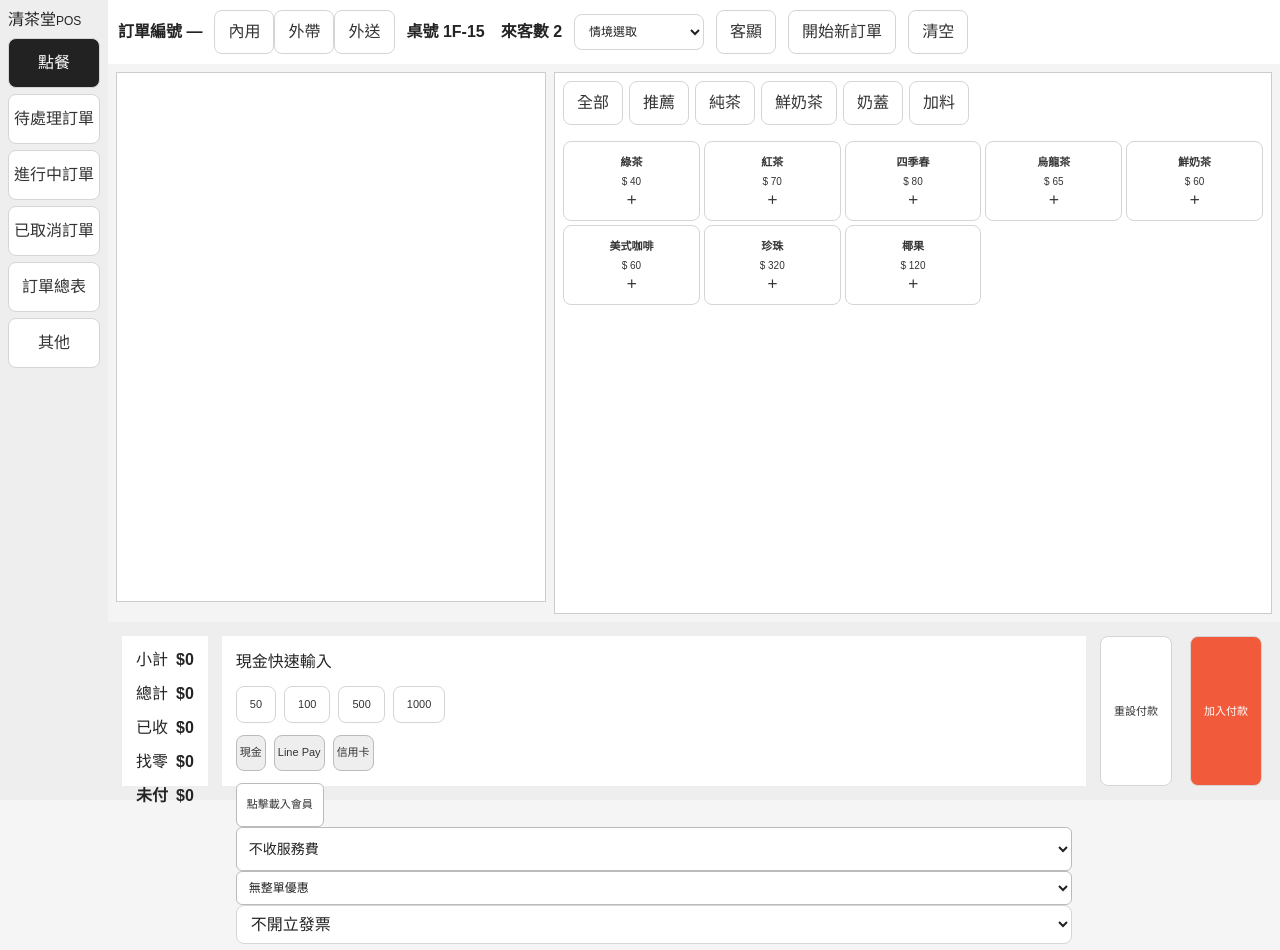
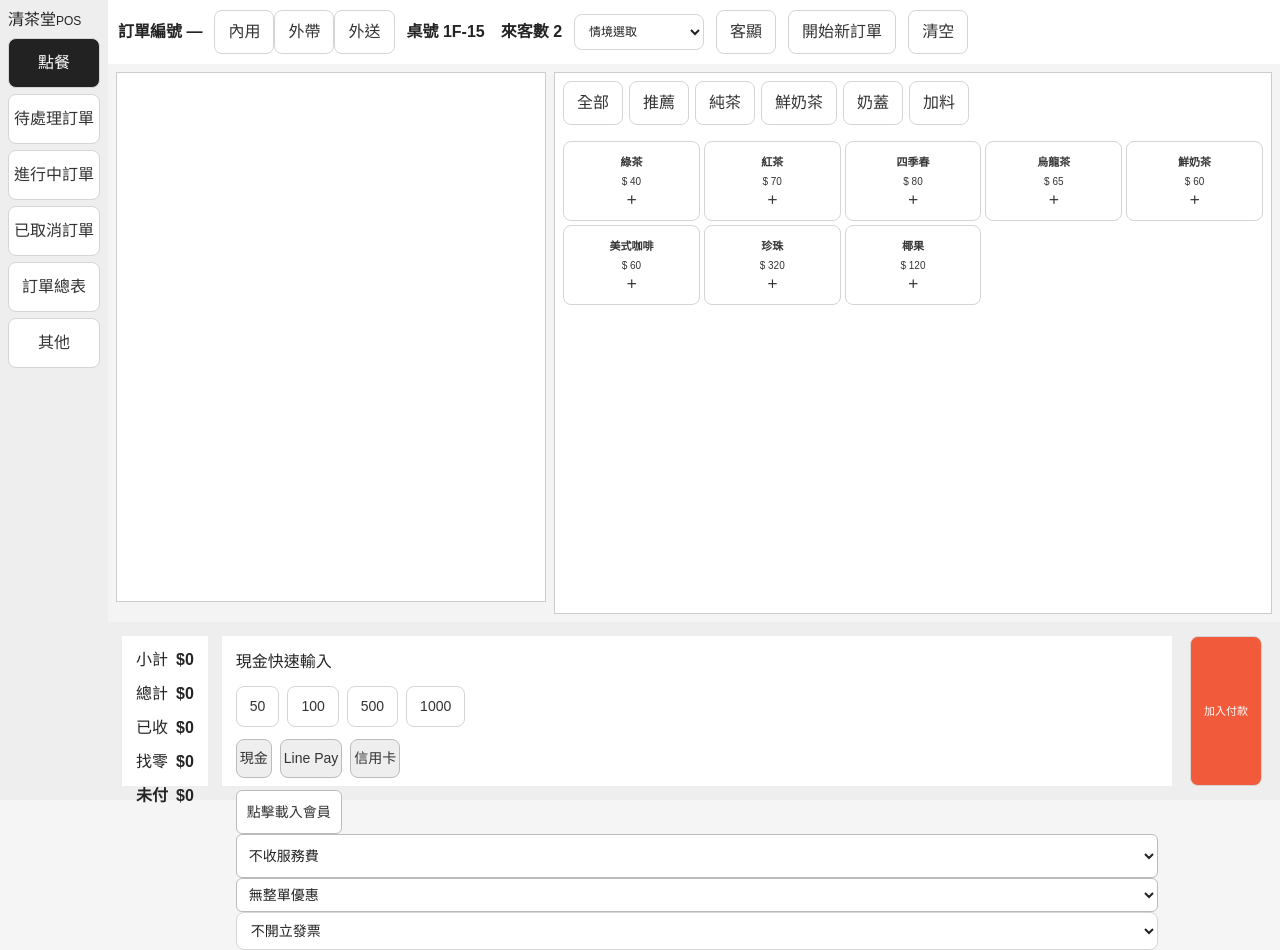
Before and after one commit to chi861008/2nd-prototype, a Next.js app: page /control in a window 1280 px wide. Built offline with nearby package versions, Linux system fonts and the light colour scheme.

Commit message:
Sync POS customer display and refine payment UI

```diff
--- a/src/app/globals.css
+++ b/src/app/globals.css
@@ -205,3 +205,14 @@
 .completion .completed-total,.completion .change-row{display:grid;grid-template-columns:minmax(0,1fr) 110px;column-gap:10px;align-items:baseline}.completion .completed-total{margin:8px 0 0!important}.completion .change-row{margin:0!important;padding:0 20px!important}.completion .completed-total>span,.completion .change-row>span{text-align:left}.completion .completed-total>strong,.completion .change-row>strong{justify-self:end;text-align:right;min-width:110px}
 /* Completion screen matches the compact customer-display reference. */
 .completion .completed-card{width:min(330px,calc(100% - 40px));min-height:282px;padding:16px 22px;border-radius:12px}.completion .completed-card .eyebrow{font-size:9px;letter-spacing:2px}.completion .completed-card h1{font-size:28px;line-height:1.2;margin:8px 0}.completion .completed-card .thanks{font-size:11px}.completion .completed-total{grid-template-columns:minmax(0,1fr) 110px;margin:20px 0 0!important}.completion .completed-total>span{font-size:16px}.completion .completed-total>strong{font-size:34px;min-width:110px}.completion .change-row{grid-template-columns:minmax(0,1fr) 110px;margin:0!important;padding:0 20px!important}.completion .change-row>span{font-size:16px}.completion .change-row>strong{font-size:30px;min-width:110px}.completion .pickup{width:150px;min-height:80px;margin:12px auto 0;padding:6px 12px 10px;border-radius:12px}.completion .pickup span{font-size:14px}.completion .pickup strong{font-size:34px}
+/* Scroll sync layout: only the customer item zone scrolls; cards keep their natural height. */
+.customer.split .scrollable-lines{flex:1;min-height:0;overflow-y:auto;scrollbar-width:none}.customer.split .scrollable-lines::-webkit-scrollbar{display:none}.customer.split .order-line{flex-shrink:0;height:auto}.customer.split .order-list{min-height:0;display:flex;flex-direction:column;overflow:hidden}.customer.split .scrollable-lines{position:relative}
+.completion .pickup{display:flex;flex-direction:column;align-items:center;justify-content:center;text-align:center;box-sizing:border-box}
+
+/* Payment controls use one readable option size at the 1024px POS viewport. */
+.payment-entry-panel select,.payment-entry-panel button,.payment-entry-panel input{font-size:14px}
+.payment-entry-panel select{font-family:inherit}
+
+/* Final pickup-number alignment: one layout rule, centered in both axes. */
+.completion .pickup{display:flex!important;flex-direction:column!important;align-items:center!important;justify-content:center!important;text-align:center!important;box-sizing:border-box!important}
+.completion .pickup>span,.completion .pickup>strong{display:block;width:100%;text-align:center!important}
--- a/src/lib/prototype/store.ts
+++ b/src/lib/prototype/store.ts
@@ -4,6 +4,10 @@ import { initialState, pageCount, reduce, type Action } from './model';
 import type { PrototypeState } from './types';
 const KEY='counter-study-v1';
 const AD_CLEANUP_KEY='counter-study-v1-default-ads-cleaned';
+const SCROLL_KEY=KEY+':scroll-sync';
+export type PosScrollSyncEvent={event:'POS_SCROLL_SYNC';direction:'UP'|'DOWN';top_item_id:string;bottom_item_id:string;order_id:string;sent_at:number};
+let scrollChannel:BroadcastChannel|null=null;
+const scrollListeners=new Set<(event:PosScrollSyncEvent)=>void>();
 let state=initialState();
 state.order.id='initial';
 state.order.number='—';
@@ -22,8 +26,8 @@ function init(){
  if(initialized||typeof window==='undefined')return;
  initialized=true;
  try{const raw=localStorage.getItem(KEY);if(raw)accept(JSON.parse(raw));if(!localStorage.getItem(AD_CLEANUP_KEY)){const clean=state.slides.filter(slide=>!slide.image);if(clean.length!==state.slides.length){state={...state,slides:clean,revision:Date.now()};localStorage.setItem(KEY,JSON.stringify(state));}localStorage.setItem(AD_CLEANUP_KEY,'1');}}catch{error='無法讀取本機儲存，請確認瀏覽器允許網站資料。';}
- if(typeof BroadcastChannel !== 'undefined'){channel=new BroadcastChannel(KEY);channel.onmessage=e=>accept(e.data);}
- window.addEventListener('storage',e=>{if(e.key===KEY&&e.newValue){try{accept(JSON.parse(e.newValue));}catch{}}});
+ if(typeof BroadcastChannel !== 'undefined'){channel=new BroadcastChannel(KEY);channel.onmessage=e=>accept(e.data);scrollChannel=new BroadcastChannel(SCROLL_KEY);scrollChannel.onmessage=e=>receiveScroll(e.data);}
+ window.addEventListener('storage',e=>{if(e.key===KEY&&e.newValue){try{accept(JSON.parse(e.newValue));}catch{}}if(e.key===SCROLL_KEY&&e.newValue){try{receiveScroll(JSON.parse(e.newValue));}catch{}}});
  setInterval(()=>dispatch({type:'tick',now:Date.now()}),150);
  notify();
 }
@@ -33,6 +37,10 @@ export function dispatch(action:Action){
  try{localStorage.setItem(KEY,JSON.stringify(state));error='';}catch{error='本機儲存空間不足：本次變更僅暫存，重新整理可能遺失。請移除上傳圖片。';}
  channel?.postMessage(state);notify();
 }
+
+function receiveScroll(raw:unknown){if(!raw||typeof raw!=='object')return;const e=raw as Partial<PosScrollSyncEvent>;if(e.event!=='POS_SCROLL_SYNC'||!e.top_item_id||!e.bottom_item_id||!e.order_id)return;scrollListeners.forEach(fn=>fn(e as PosScrollSyncEvent));}
+export function publishScrollSync(event:Omit<PosScrollSyncEvent,'event'|'sent_at'>){init();const payload:PosScrollSyncEvent={event:'POS_SCROLL_SYNC',...event,sent_at:Date.now()};try{localStorage.setItem(SCROLL_KEY,JSON.stringify(payload));}catch{}scrollChannel?.postMessage(payload);}
+export function subscribeScrollSync(fn:(event:PosScrollSyncEvent)=>void){init();scrollListeners.add(fn);return()=>{scrollListeners.delete(fn);};}
 const subscribe=(fn:()=>void)=>{listeners.add(fn);return()=>{listeners.delete(fn);};};
 export function usePrototype(){
  const value=useSyncExternalStore(subscribe,()=>state,()=>server);
```
Also changed, not shown: src/components/prototype/Display.tsx (+2 -2 lines), src/components/prototype/LatestPosControl.tsx (+2 -2 lines).
